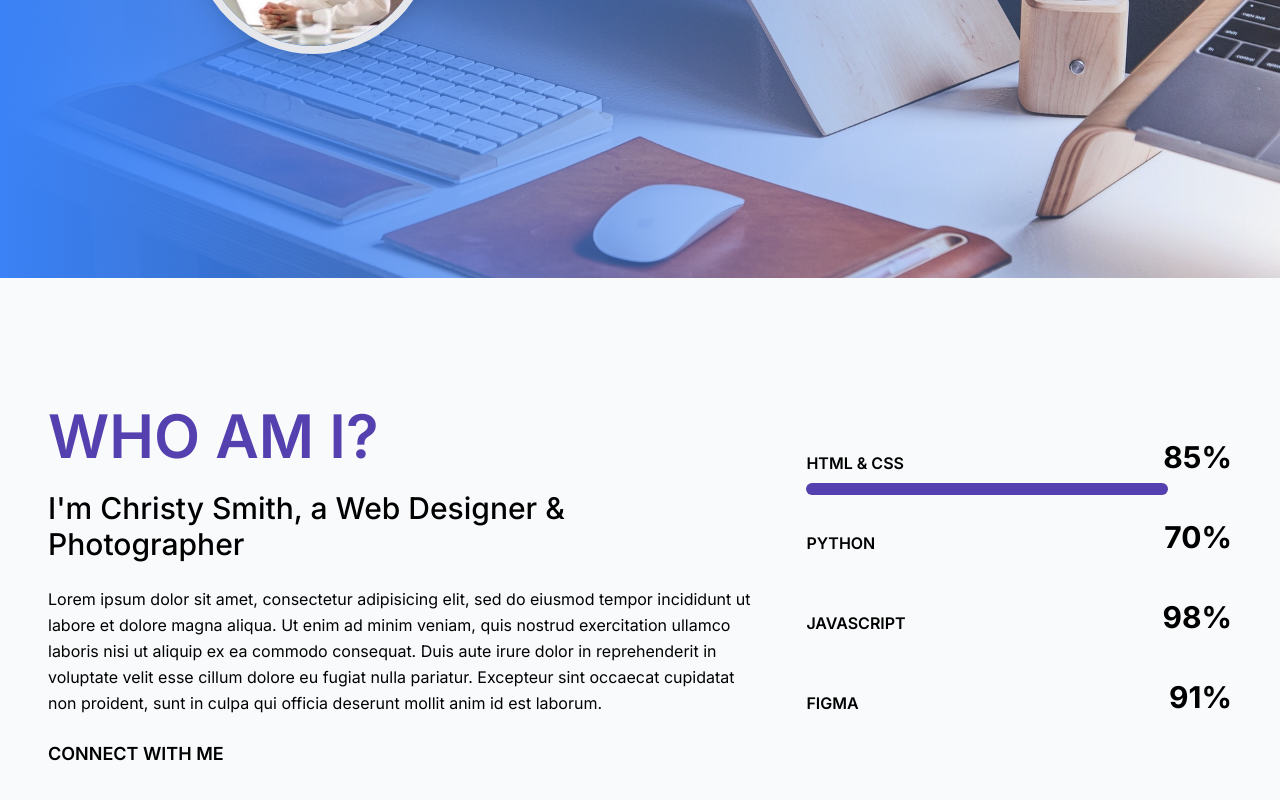
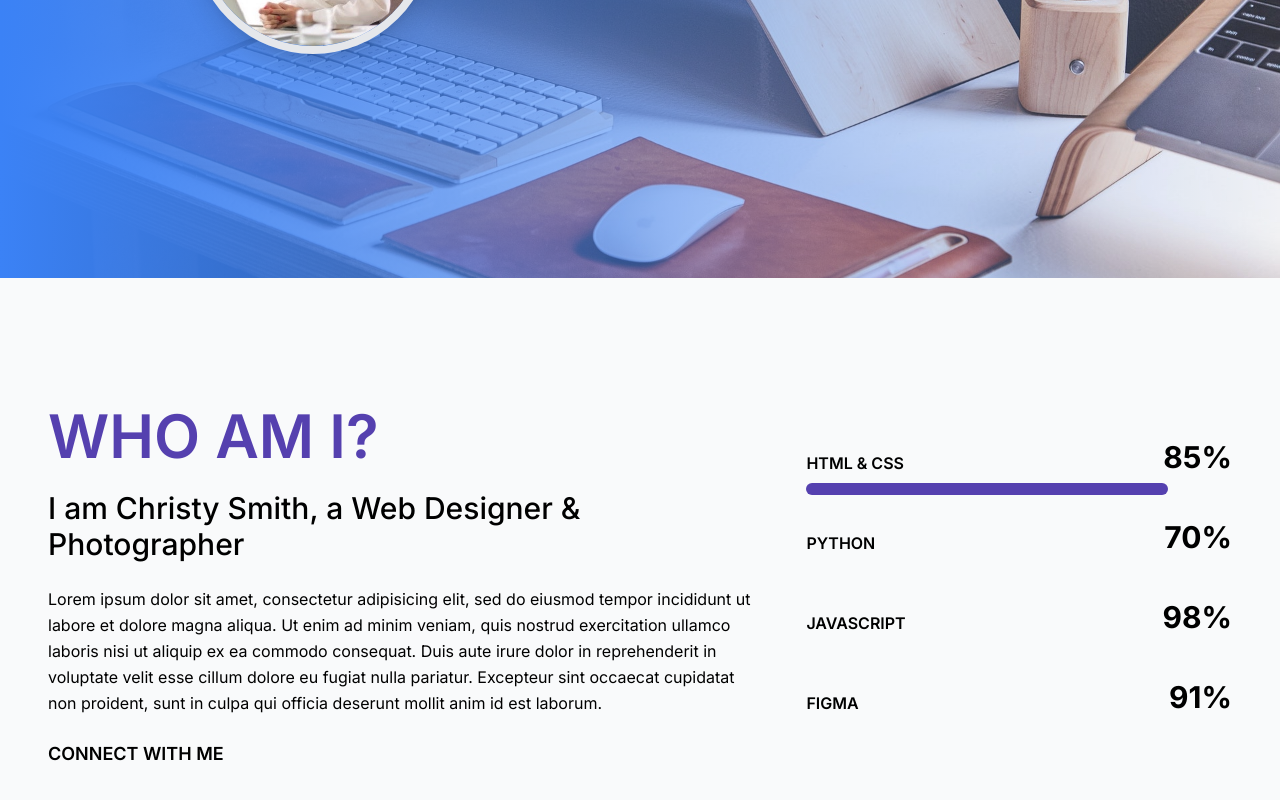
Before and after one commit to zatilimaniahwan/portfolio, a Next.js app: page / in a window 1280 px wide. Shown: the part 474-1274 px from the top of the page. Built offline with nearby package versions, Linux system fonts and the light colour scheme.

Commit message:
fix linting n update command

```diff
--- a/package.json
+++ b/package.json
@@ -4,7 +4,7 @@
   "private": true,
   "scripts": {
     "dev": "next dev",
-    "build": "next build",
+    "build": "next lint next build",
     "start": "next start",
     "lint": "next lint",
     "test": "jest"
--- a/src/app/aboutSection.tsx
+++ b/src/app/aboutSection.tsx
@@ -21,7 +21,7 @@ export const AboutSection = ({ setSectionRef }: AboutSectionProps) => {
             Who am I?
           </h2>
           <h4 className="pt-6 font-header text-xl font-medium text-black sm:text-2xl lg:text-3xl">
-            I'm Christy Smith, a Web Designer & Photographer
+            {`I am Christy Smith, a Web Designer & Photographer`}
           </h4>
           <p className="pt-6 font-body leading-relaxed text-black">
             Lorem ipsum dolor sit amet, consectetur adipisicing elit, sed do
--- a/src/app/topSection.tsx
+++ b/src/app/topSection.tsx
@@ -27,7 +27,7 @@ export const TopSection = () => {
               <div className="flex flex-col justify-center pt-3 sm:flex-row sm:pt-5 lg:justify-start">
                 <div className="flex items-center justify-center pl-0 sm:justify-start md:pl-1">
                   <p className="font-body text-lg uppercase text-white">
-                    Let's connect
+                    {` Let's connect`}
                   </p>
                   <div className="hidden sm:block">
                     <i className="bx bx-chevron-right text-3xl text-yellow"></i>
```
